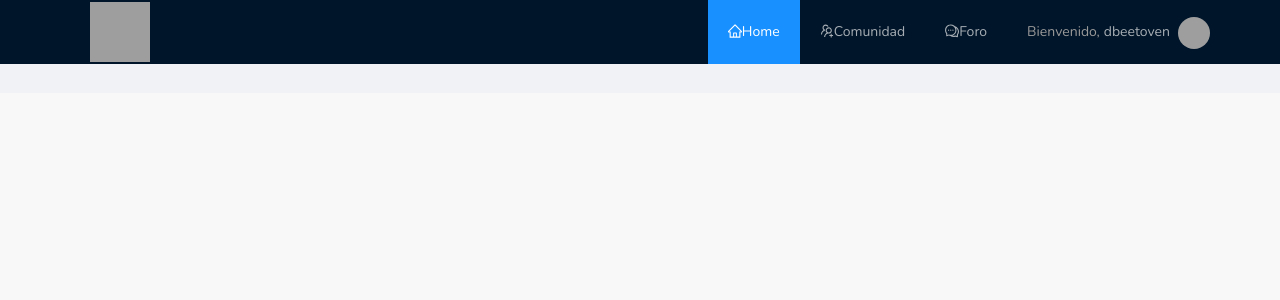
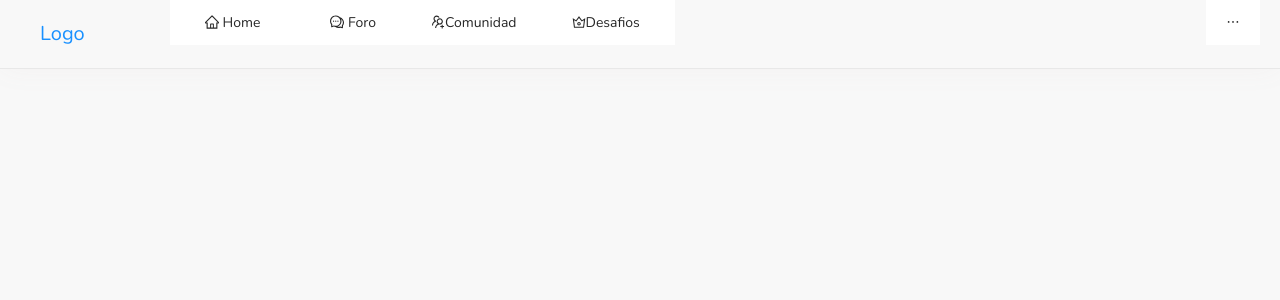
Before and after one commit to dbeetoven/Baugit, a React (Create React App) app: page / in a window 1280 px wide. Shown: the top 300 px of the page. Built offline with nearby package versions, Linux system fonts and the light colour scheme; grey boxes are pictures that could not be loaded; what fetch-intercept would draw is missing.

Commit message:
Responsive header with conditional rendering template.

```diff
--- /dev/null
+++ b/src/components/Layout/LeftMenu.jsx
@@ -0,0 +1,52 @@
+import React from 'react';
+import { Menu } from 'antd';
+import ROUTES from 'constants/routes';
+import { Link } from 'react-router-dom';
+import {
+  CommentOutlined, CrownOutlined, HomeOutlined, UsergroupAddOutlined
+} from '@ant-design/icons';
+
+const { SubMenu } = Menu;
+const MenuItemGroup = Menu.ItemGroup;
+
+const LeftMenu = () => (
+  <Menu mode="horizontal">
+    <Menu.Item key="Home">
+      <Link to={ROUTES.HOME}>
+        <HomeOutlined /> Home
+      </Link>
+    </Menu.Item>
+    <Menu.Item key="Comunity">
+      <Link to={ROUTES.COMUNITY}>
+        {' '}
+        <CommentOutlined /> Foro
+      </Link>
+    </Menu.Item>
+    <SubMenu
+      title={(
+        <>
+          <span>
+            <UsergroupAddOutlined />
+          </span>
+          <span>Comunidad</span>
+        </>
+      )}
+    >
+      <MenuItemGroup title="Front End">
+        <Menu.Item key="setting:1">Angular</Menu.Item>
+        <Menu.Item key="setting:2">React</Menu.Item>
+      </MenuItemGroup>
+      <MenuItemGroup title="Back End">
+        <Menu.Item key="setting:3">Java </Menu.Item>
+        <Menu.Item key="setting:4">Node</Menu.Item>
+      </MenuItemGroup>
+    </SubMenu>
+    <Menu.Item key="challenge">
+      <Link to={ROUTES.CHALLENGE}>
+        {' '}
+        <CrownOutlined />Desafios
+      </Link>
+    </Menu.Item>
+  </Menu>
+);
+export default LeftMenu;
--- /dev/null
+++ b/src/components/Layout/RightMenu.jsx
@@ -0,0 +1,52 @@
+import React from 'react';
+import { Menu, Avatar } from 'antd';
+import { Link } from 'react-router-dom';
+import { LoginOutlined, LogoutOutlined, UserOutlined } from '@ant-design/icons';
+import ROUTES from 'constants/routes';
+
+const { SubMenu } = Menu;
+const RightMenu = ({ user }) => {
+  const menuButton = () => {
+    if (user) {
+      return (
+        <SubMenu
+          key="userLogged"
+          title={(
+            <>
+              <span style={{ color: '#999', marginRight: 4 }}>Bienvenido,</span>
+              <span>dbeetoven</span>
+              <Avatar
+                style={{ marginLeft: 8 }}
+                src="https://source.unsplash.com/QAB-WJcbgJk/60x60"
+              />
+            </>
+          )}
+        >
+          <Menu.Item key="Profile">
+            <Link to={ROUTES.PROFILE}>
+              <UserOutlined />
+              Perfil
+            </Link>
+          </Menu.Item>
+          <Menu.Item key="closeSession">
+            <Link to={ROUTES.LOGIN}>
+              <LogoutOutlined />
+              Cerrar Sesión
+            </Link>
+          </Menu.Item>
+        </SubMenu>
+      );
+    }
+    return (
+      <Menu.Item key="login">
+        <Link to={ROUTES.LOGIN}>
+          <LoginOutlined />
+          Iniciar Sesión
+        </Link>
+      </Menu.Item>
+    );
+  };
+
+  return <Menu mode="horizontal">{menuButton()}</Menu>;
+};
+export default RightMenu;
--- a/src/components/Layout/Topbar.jsx
+++ b/src/components/Layout/Topbar.jsx
@@ -1,7 +1,8 @@
-import React, { Fragment } from 'react';
+import React, { Fragment, useState } from 'react';
 import {
-  Menu, Layout, Avatar, Popover, Badge, List
+  Drawer, Button, Menu, Layout, Avatar, Popover, Badge, List
 } from 'antd';
+import { Link } from 'react-router-dom';
 import {
   LogoutOutlined,
   UserOutlined,
@@ -12,73 +13,52 @@ import {
 } from '@ant-design/icons';
 
 import { MenuItem } from 'components/menus/MenuItem';
+import RightMenu from './RightMenu';
+import LeftMenu from './LeftMenu';
 
 const { SubMenu } = Menu;
 
 const Topbar = () => {
-  const handleClick = (e) => {
-    console.log('click ', e);
+  const [state, setState] = useState({ current: 'mail', visible: false });
+
+  const showDrawer = () => {
+    setState({
+      visible: true,
+    });
   };
+  const onClose = () => {
+    setState({
+      visible: false,
+    });
+  };
+
   return (
-    <div>
-      <Menu
-        theme="dark"
-        key="user"
-        mode="horizontal"
-        onClick={handleClick}
-        className="logo"
-        defaultSelectedKeys={['1']}
-      >
-        <Menu.Item key="0" className="menu-item-logo">
-          {' '}
-          <img
-            className="ant-menu-item"
-            src="https://source.unsplash.com/QAB-WJcbgJk/60x60"
-            alt="Baugit"
-          />
-        </Menu.Item>
-        <Menu.Item key="1">
-          <HomeOutlined />
-          Home
-        </Menu.Item>
-
-        <Menu.Item key="3">
-          <UsergroupAddOutlined />
-          Comunidad
-        </Menu.Item>
-        <Menu.Item key="2">
-          <CommentOutlined />
-          Foro
-        </Menu.Item>
-        {/* <Menu.Item key="4">
-          <LoginOutlined />
-          Login
-        </Menu.Item> */}
-        <SubMenu
-          key="userLogged"
-          title={(
-            <>
-              <span style={{ color: '#999', marginRight: 4 }}>Bienvenido,</span>
-              <span>dbeetoven</span>
-              <Avatar
-                style={{ marginLeft: 8 }}
-                src="https://source.unsplash.com/QAB-WJcbgJk/60x60"
-              />
-            </>
-            )}
+    <nav className="menuBar">
+      <div className="logo">
+        <Link to="/">logo</Link>
+      </div>
+      <div className="menuCon">
+        <div className="leftMenu">
+          <LeftMenu />
+        </div>
+        <div className="rightMenu">
+          <RightMenu />
+        </div>
+        <Button className="barsMenu" type="primary" onClick={showDrawer}>
+          <span className="barsBtn" />
+        </Button>
+        <Drawer
+          title={<span>Baugit</span>}
+          placement="right"
+          closable={false}
+          onClose={onClose}
+          visible={state.visible}
         >
-          <Menu.Item key="Profile">
-            <UserOutlined />
-            Perfil
-          </Menu.Item>
-          <Menu.Item key="SignOut">
-            <LogoutOutlined />
-            Cerrar Sesión
-          </Menu.Item>
-        </SubMenu>
-
-      </Menu>
-    </div>
+          <LeftMenu />
+          <RightMenu />
+        </Drawer>
+      </div>
+    </nav>
   );
 };
 
--- a/src/components/Layout/index.jsx
+++ b/src/components/Layout/index.jsx
@@ -5,13 +5,14 @@ import { Topbar } from './Topbar';
 const { Header, Footer, Content } = Layout;
 
 const LayoutPage = (props) => (
-  <Layout className="layout">
-    <Header style={{ position: 'fixed', zIndex: 1, width: '100%' }}>
-      <Topbar />
-    </Header>
-    <Content>Content</Content>
-    <Footer>Footer</Footer>
-  </Layout>
+  <Topbar />
+  // <Layout className="layout">
+  //   <Header style={{ position: 'fixed', zIndex: 1, width: '100%' }}>
+
+  //   </Header>
+  //   <Content>Content</Content>
+  //   <Footer>Footer</Footer>
+  // </Layout>
 );
 
 export { LayoutPage };
--- a/src/constants/routes.js
+++ b/src/constants/routes.js
@@ -1,4 +1,4 @@
-const Routes = {
+const ROUTES = {
   HOME: '/',
   LOGIN: '/login',
   SIGNUP: '/register',
@@ -10,6 +10,8 @@ const Routes = {
   JOBS_POSTS: '/publicacion-de-trabajo',
   CHALLENGE: '/challenge',
   INTERVIEW: '/entrevista',
+  COMUNITY: '/comunidad',
+  FORO: '/foro'
 };
 
-export default Routes;
+export default ROUTES;
--- a/src/pages/app/App.scss
+++ b/src/pages/app/App.scss
@@ -3,16 +3,115 @@ $backgroudColor: #f8f8f8;
 .App {
   height: 100%;
 }
-.logo {
-  display: flex;
-	flex-direction: row;
-	flex-wrap: wrap;
-	justify-content: flex-end;
-  align-items: flex-start;
-  align-items: center;
-  align-content: space-between;
+// .logo {
+//   display: flex;
+// 	flex-direction: row;
+// 	flex-wrap: wrap;
+// 	justify-content: flex-end;
+//   align-items: flex-start;
+//   align-items: center;
+//   align-content: space-between;
+// }
+
+// .menu-item-logo {
+//   flex-grow: 4
+// }
+
+
+.menuBar{
+  padding: 0 20px;
+  border-bottom: solid 1px #e8e8e8;
+  overflow: auto;
+  box-shadow: 0 0 30px #f3f1f1;
+}
+.logo{
+  width: 150px;
+  float: left;
+}
+.logo a{
+  display: inline-block;
+  font-size: 20px;
+  padding: 19px 20px;
+  text-transform: capitalize;
+}
+.menuCon{
+  width: calc(100% - 150px);
+  float: left;
+}
+.menuCon .ant-menu-item{
+  padding: 0px 5px;
+}
+.menuCon .ant-menu-submenu-title{
+  padding: 10px 20px;
+}
+.menuCon .ant-menu-item a, .menuCon .ant-menu-submenu-title a{
+  padding: 10px 15px;
+}
+.menuCon .ant-menu-horizontal{
+  border-bottom: none;
+}
+.menuCon .leftMenu{
+  float: left;
+}
+.menuCon .rightMenu{
+  float: right;
+}
+.barsMenu{
+  float: right;
+  height: 32px;
+  padding: 6px;
+  margin-top: 8px;
+  display: none;
+  background: none;
+}
+.barsBtn{
+  display: block;
+  width: 20px;
+  height: 2px;
+  background: #1890ff;
+  position: relative;
+}
+.barsBtn:after,.barsBtn:before{
+  content: attr(x);
+  width: 20px;
+  position: absolute;
+  top: -6px;
+  left: 0;
+  height: 2px;
+  background: #1890ff;
+}
+.barsBtn:after{
+  top: auto;
+  bottom: -6px;
+}
+.ant-drawer-body{
+  padding: 0;
+}
+.ant-drawer-body .ant-menu-horizontal > .ant-menu-item, .ant-drawer-body .ant-menu-horizontal > .ant-menu-submenu{
+  display: inline-block;
+  width: 100%;
+}
+.ant-drawer-body .ant-menu-horizontal{
+  border-bottom: none;
+}
+.ant-drawer-body .ant-menu-horizontal > .ant-menu-item:hover{
+  border-bottom-color: transparent;
 }
 
-.menu-item-logo {
-  flex-grow: 4
+@media(max-width: 767px){
+  .barsMenu{
+    display: inline-block;
+  }
+  .leftMenu,.rightMenu{
+    display: none;
+  }
+  .logo a{
+    margin-left: -20px;
+  }
+  .menuCon .ant-menu-item, .menuCon .ant-menu-submenu-title{
+    padding: 1px 20px;
+  }
+  .logo a{
+    padding: 10px 20px;
+  }
 }
```
